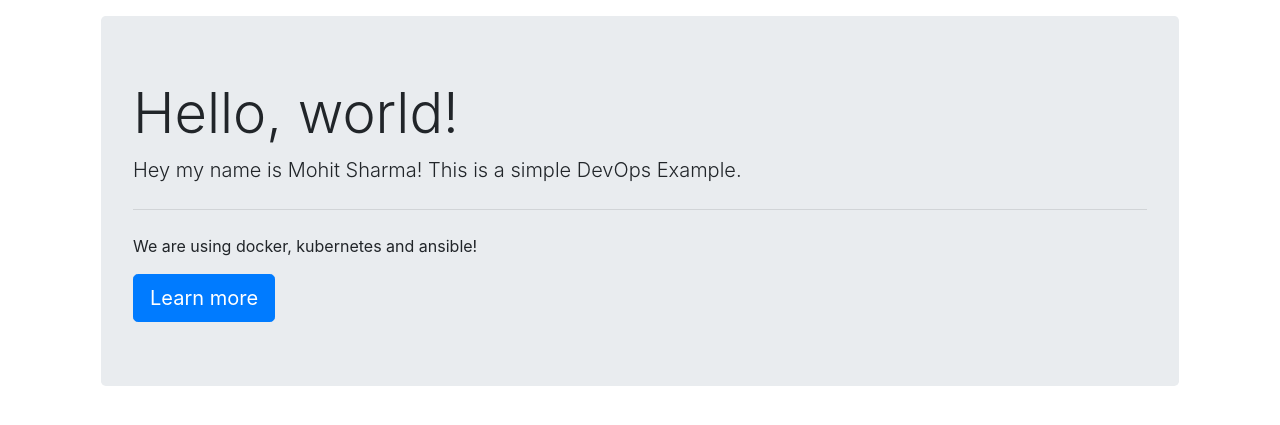
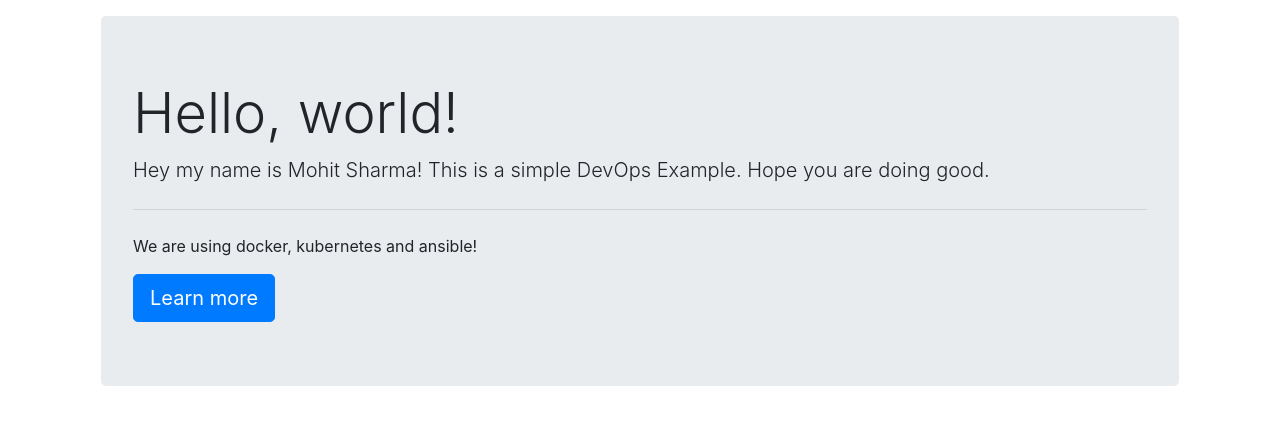
Before and after one commit to mohitsharma98/FlaskDevOps, a Flask app: page / in a window 1280 px wide. Shown: the top 425 px of the page. Run offline with Flask 2, Linux system fonts and the light colour scheme.

Commit message:
Updated Index file

```diff
--- a/templates/index.html
+++ b/templates/index.html
@@ -10,7 +10,7 @@
 <div class="container">
     <div class="jumbotron m-3">
         <h1 class="display-4">Hello, world!</h1>
-        <p class="lead">Hey my name is Mohit Sharma! This is a simple DevOps Example.</p>
+        <p class="lead">Hey my name is Mohit Sharma! This is a simple DevOps Example. Hope you are doing good.</p>
         <hr class="my-4">
         <p>We are using docker, kubernetes and ansible!</p>
         <a class="btn btn-primary btn-lg" href="#" role="button">Learn more</a>
```
